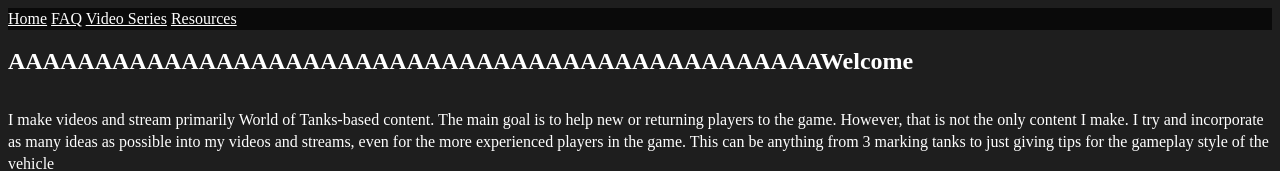
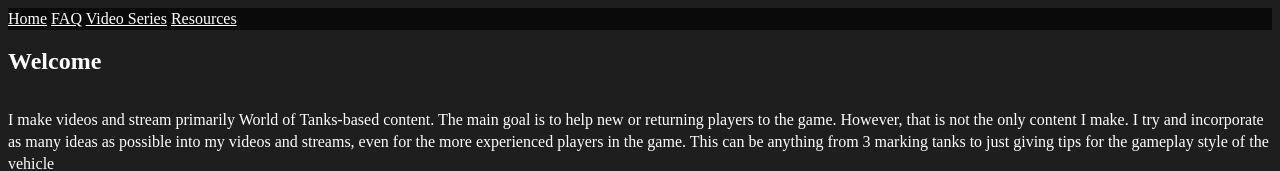
Before and after one commit to Vulkan690/MaxGamingFPS, a plain HTML site: page index.html in a window 1280 px wide. Shown: the top 171 px of the page. Drawn offline with Linux system fonts and the light colour scheme.

Commit message:
Test revert change

```diff
--- a/index.html
+++ b/index.html
@@ -16,7 +16,7 @@
                 <a class="nav-link" href="./resources">Resources</a>
             </nav>
 
-            <h2>AAAAAAAAAAAAAAAAAAAAAAAAAAAAAAAAAAAAAAAAAAAAAAAWelcome</h2>
+            <h2>Welcome</h2>
 
             <p>I make videos and stream primarily World of Tanks-based content. The main goal is to help new or returning players to the game. However, that is not the only content I make. I try and incorporate as many ideas as possible into my videos and streams, even for the more experienced players in the game. This can be anything from 3 marking tanks to just giving tips for the gameplay style of the vehicle</p>
 
```
